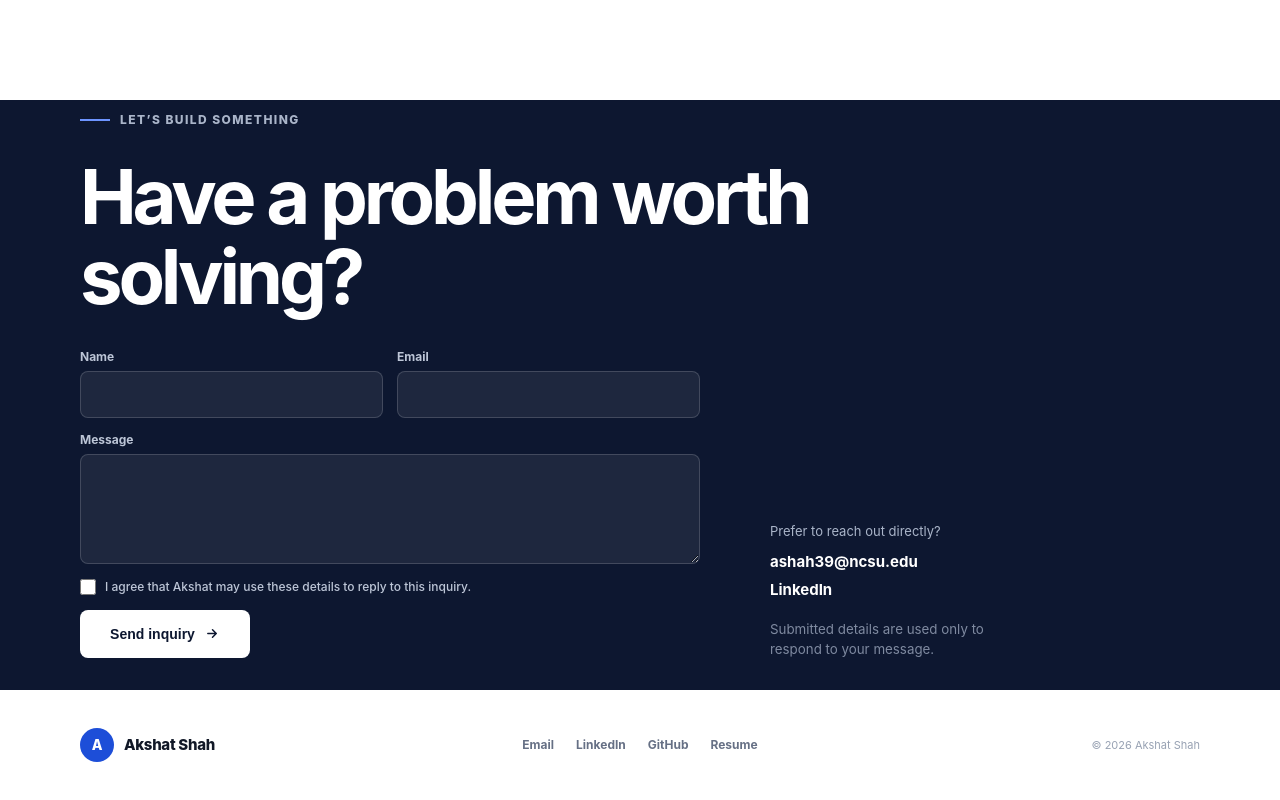
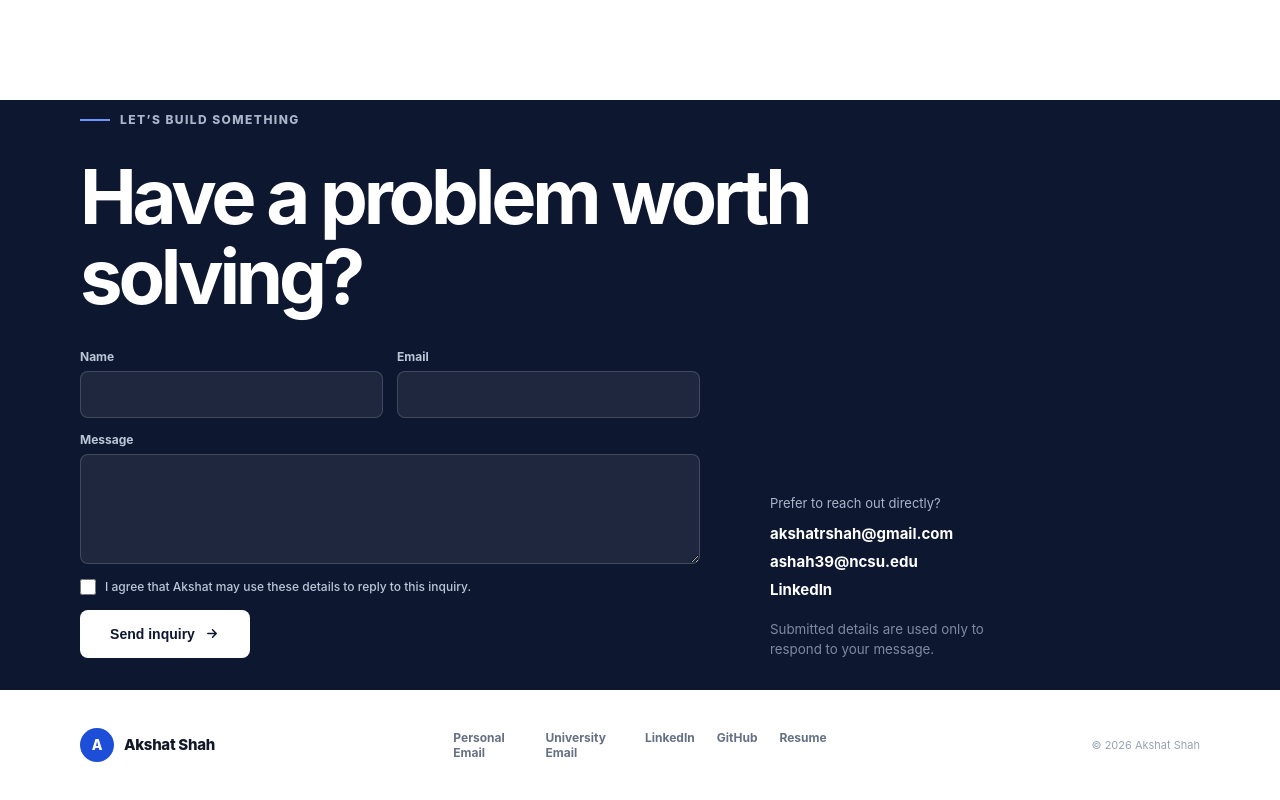
Before and after one commit to akshatrshah/akshatrshah.github.io, a plain HTML site: page index.html in a window 1280 px wide. Shown: the part 5894-6694 px from the top of the page. Drawn offline with Linux system fonts and the light colour scheme.

Commit message:
Add personal email contact options
Co-authored-by: Copilot <223556219+Copilot@users.noreply.github.com>

```diff
--- a/index.html
+++ b/index.html
@@ -50,7 +50,7 @@
           </p>
           <div class="hero-actions">
             <a class="button button-primary" href="#projects">Explore my work</a>
-            <a class="button button-secondary" href="mailto:ashah39@ncsu.edu">
+            <a class="button button-secondary" href="mailto:akshatrshah@gmail.com">
               Get in touch
               <svg viewBox="0 0 16 16" aria-hidden="true"><path d="M3 8h9m-4-4 4 4-4 4" /></svg>
             </a>
@@ -363,7 +363,7 @@
           <p class="eyebrow light"><span></span> Let’s build something</p>
           <h2>Have a problem worth<br />solving?</h2>
           <div class="contact-grid">
-            <form class="contact-form" action="https://formsubmit.co/ashah39@ncsu.edu" method="POST">
+            <form class="contact-form" action="https://formsubmit.co/akshatrshah@gmail.com" method="POST">
               <input type="hidden" name="_subject" value="New portfolio website inquiry">
               <input type="hidden" name="_template" value="table">
               <input type="hidden" name="_captcha" value="true">
@@ -394,6 +394,7 @@
             </form>
             <div class="contact-direct">
               <p>Prefer to reach out directly?</p>
+              <a href="mailto:akshatrshah@gmail.com">akshatrshah@gmail.com</a>
               <a href="mailto:ashah39@ncsu.edu">ashah39@ncsu.edu</a>
               <a href="https://www.linkedin.com/in/akshat-shah-3542201ba" target="_blank" rel="noopener">LinkedIn</a>
               <small>Submitted details are used only to respond to your message.</small>
@@ -407,7 +408,8 @@
       <div class="shell footer-inner">
         <a class="brand" href="#top"><span class="brand-mark">A</span><span>Akshat Shah</span></a>
         <div class="social-links">
-          <a href="mailto:ashah39@ncsu.edu">Email</a>
+          <a href="mailto:akshatrshah@gmail.com">Personal Email</a>
+          <a href="mailto:ashah39@ncsu.edu">University Email</a>
           <a href="https://www.linkedin.com/in/akshat-shah-3542201ba" target="_blank" rel="noopener">LinkedIn</a>
           <a href="https://github.com/akshatrshah/" target="_blank" rel="noopener">GitHub</a>
           <a href="Resume%20-%20Akshat.pdf" target="_blank" rel="noopener">Resume</a>
```
